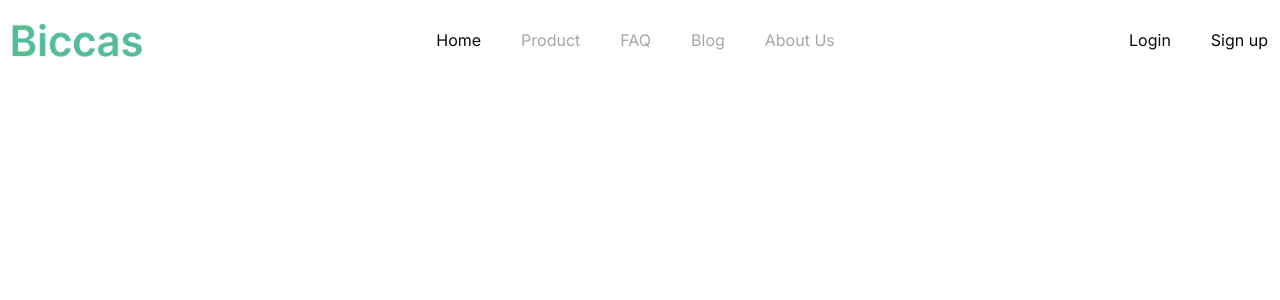
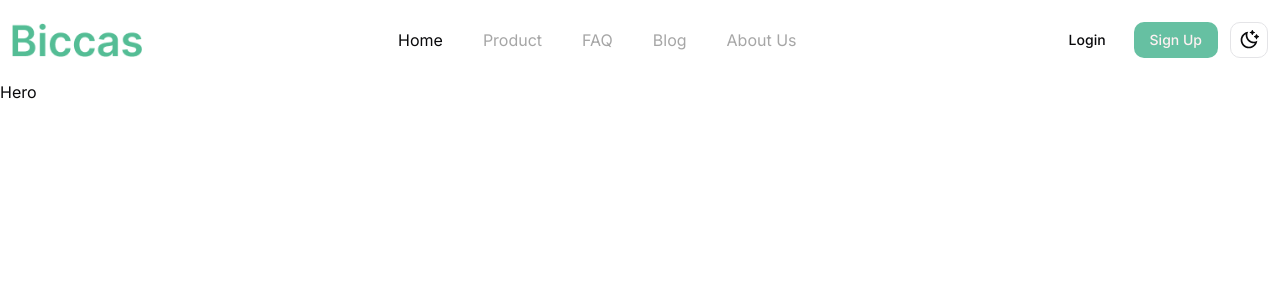
Before and after one commit to Eytch/landing-page, a Next.js app: page / in a window 1280 px wide. Shown: the top 300 px of the page. Built offline with nearby package versions, Linux system fonts and the light colour scheme.

Commit message:
added dark mode to navbar

```diff
--- a/app/globals.css
+++ b/app/globals.css
@@ -3,66 +3,51 @@
 @tailwind utilities;
 
 @layer base {
+  @layer base {
     :root {
       --background: 0 0% 100%;
-    --foreground: 0 0% 3.9%;
-
+      --foreground: 240 10% 3.9%;
       --card: 0 0% 100%;
-    --card-foreground: 0 0% 3.9%;
-
+      --card-foreground: 240 10% 3.9%;
       --popover: 0 0% 100%;
-    --popover-foreground: 0 0% 3.9%;
-
-    --primary: 0 0% 9%;
-    --primary-foreground: 0 0% 98%;
-
-    --secondary: 0 0% 96.1%;
-    --secondary-foreground: 0 0% 9%;
-
-    --muted: 0 0% 96.1%;
-    --muted-foreground: 0 0% 45.1%;
-
-    --accent: 0 0% 96.1%;
-    --accent-foreground: 0 0% 9%;
-
+      --popover-foreground: 240 10% 3.9%;
+      --primary: 160.4 41.4% 57.6%;
+      --primary-foreground: 355.7 100% 97.3%;
+      --secondary: 240 4.8% 95.9%;
+      --secondary-foreground: 240 5.9% 10%;
+      --muted: 240 4.8% 95.9%;
+      --muted-foreground: 240 3.8% 46.1%;
+      --accent: 240 4.8% 95.9%;
+      --accent-foreground: 240 5.9% 10%;
       --destructive: 0 84.2% 60.2%;
       --destructive-foreground: 0 0% 98%;
-
-    --border: 0 0% 89.8%;
-    --input: 0 0% 89.8%;
-    --ring: 0 0% 3.9%;
-
-    --radius: 0.5rem;
+      --border: 240 5.9% 90%;
+      --input: 240 5.9% 90%;
+      --ring: 142.1 76.2% 36.3%;
+      --radius: 0.75rem;
     }
 
     .dark {
-    --background: 0 0% 3.9%;
-    --foreground: 0 0% 98%;
-
-    --card: 0 0% 3.9%;
-    --card-foreground: 0 0% 98%;
-
-    --popover: 0 0% 3.9%;
-    --popover-foreground: 0 0% 98%;
-
-    --primary: 0 0% 98%;
-    --primary-foreground: 0 0% 9%;
-
-    --secondary: 0 0% 14.9%;
+      --background: 20 14.3% 4.1%;
+      --foreground: 0 0% 95%;
+      --card: 24 9.8% 10%;
+      --card-foreground: 0 0% 95%;
+      --popover: 0 0% 9%;
+      --popover-foreground: 0 0% 95%;
+      --primary: 142.1 70.6% 45.3%;
+      --primary-foreground: 144.9 80.4% 10%;
+      --secondary: 240 3.7% 15.9%;
       --secondary-foreground: 0 0% 98%;
-
-    --muted: 0 0% 14.9%;
-    --muted-foreground: 0 0% 63.9%;
-
-    --accent: 0 0% 14.9%;
+      --muted: 0 0% 15%;
+      --muted-foreground: 240 5% 64.9%;
+      --accent: 12 6.5% 15.1%;
       --accent-foreground: 0 0% 98%;
-
       --destructive: 0 62.8% 30.6%;
-    --destructive-foreground: 0 0% 98%;
-
-    --border: 0 0% 14.9%;
-    --input: 0 0% 14.9%;
-    --ring: 0 0% 83.1%;
+      --destructive-foreground: 0 85.7% 97.3%;
+      --border: 240 3.7% 15.9%;
+      --input: 240 3.7% 15.9%;
+      --ring: 142.4 71.8% 29.2%;
+    }
   }
 }
 
--- a/app/layout.js
+++ b/app/layout.js
@@ -1,4 +1,5 @@
 import { Inter } from "next/font/google";
+import { ThemeProvider } from "@/components/providers";
 import "./globals.css";
 import Navbar from "@/components/navbar";
 
@@ -13,9 +14,11 @@ export default function RootLayout({ children }) {
   return (
     <html lang="en">
       <body className={inter.className}>
-        <Navbar />
-        {children}
-        </body>
+        <ThemeProvider>
+          <Navbar />
+          {children}
+        </ThemeProvider>
+      </body>
     </html>
   );
 }
--- a/app/page.js
+++ b/app/page.js
@@ -1,9 +1,10 @@
 import Image from "next/image";
+import Hero from "@/components/hero";
 
 export default function Home() {
   return (
     <main className="">
-
+      <Hero />
     </main>
   );
 }
--- /dev/null
+++ b/components/hero.js
@@ -0,0 +1,7 @@
+import React from "react";
+
+function Hero() {
+  return <div>Hero</div>;
+}
+
+export default Hero;
--- a/components/navbar.js
+++ b/components/navbar.js
@@ -1,13 +1,34 @@
+"use client";
 import Link from "next/link";
 import React from "react";
 import Image from "next/image";
+import { Button } from "@/components/ui/button";
+import { useState, useEffect } from "react";
+import { useTheme } from "next-themes";
+import { MdOutlineLightMode } from "react-icons/md";
+import { RiMoonClearLine } from "react-icons/ri";
 
 export default function Navbar() {
+  const [mounted, setMounted] = useState(false);
+  const { theme, setTheme } = useTheme();
+
+  useEffect(() => {
+    setMounted(true);
+  }, []);
+
+  const toggleDarkMode = () => {
+    setTheme(theme === "dark" ? "light" : "dark");
+  };
+
+  if (!mounted) return null;
+
   return (
     <div className="w-full">
       <nav className="max-w-[1440px] h-[80px] m-auto flex flex-row gap-10 justify-between sm:px-3">
         <div className="logo flex items-center">
-          <Image src="/logo.png" alt="Biccas" width={130} height={200} />
+          <Link href="#">
+            <Image src="/logo.png" alt="Biccas" width={130} height={200} />
+          </Link>
         </div>
         <ul className="flex flex-row gap-10 items-center">
           <li>
@@ -34,12 +55,21 @@ export default function Navbar() {
             </Link>
           </li>
         </ul>
-        <ul className="flex flex-row gap-10 items-center">
+        <ul className="flex flex-row gap-3 items-center">
           <li>
-            <Link href="#">Login</Link>
+            <Button variant="ghost">Login</Button>
           </li>
           <li>
-            <Link href="#">Sign up</Link>
+            <Button>Sign Up</Button>
+          </li>
+          <li>
+            <Button variant="outline" className="px-2" onClick={toggleDarkMode}>
+              {theme === "dark" ? (
+                <MdOutlineLightMode fontSize={20} />
+              ) : (
+                <RiMoonClearLine fontSize={20} />
+              )}
+            </Button>
           </li>
         </ul>
       </nav>
--- /dev/null
+++ b/components/providers.jsx
@@ -0,0 +1,10 @@
+"use client";
+import { ThemeProvider as NextThemesProvider } from "next-themes";
+
+export function ThemeProvider({ children }) {
+  return (
+    <NextThemesProvider attribute="class" defaultTheme="light" enableSystem>
+      {children}
+    </NextThemesProvider>
+  );
+}
--- /dev/null
+++ b/components/ui/button.jsx
@@ -0,0 +1,50 @@
+import * as React from "react";
+import { Slot } from "@radix-ui/react-slot";
+import { cva } from "class-variance-authority";
+
+import { cn } from "@/lib/utils";
+
+const buttonVariants = cva(
+  "inline-flex items-center justify-center whitespace-nowrap rounded-md text-sm font-medium transition-colors focus-visible:outline-none focus-visible:ring-1 focus-visible:ring-ring disabled:pointer-events-none disabled:opacity-50",
+  {
+    variants: {
+      variant: {
+        default: "bg-primary text-primary-foreground hover:bg-primary/90",
+        destructive:
+          "bg-destructive text-destructive-foreground hover:bg-destructive/90",
+        outline:
+          "border border-input bg-background hover:bg-accent hover:text-accent-foreground",
+        secondary:
+          "bg-secondary text-secondary-foreground hover:bg-secondary/80",
+        ghost: "hover:bg-accent hover:text-accent-foreground",
+        link: "text-primary underline-offset-4 hover:underline",
+      },
+      size: {
+        default: "h-9 px-4 py-2",
+        sm: "h-8 rounded-md px-3 text-xs",
+        lg: "h-10 rounded-md px-8",
+        icon: "h-9 w-9",
+      },
+    },
+    defaultVariants: {
+      variant: "default",
+      size: "default",
+    },
+  }
+);
+
+const Button = React.forwardRef(
+  ({ className, variant, size, asChild = false, ...props }, ref) => {
+    const Comp = asChild ? Slot : "button";
+    return (
+      <Comp
+        className={cn(buttonVariants({ variant, size, className }))}
+        ref={ref}
+        {...props}
+      />
+    );
+  }
+);
+Button.displayName = "Button";
+
+export { Button, buttonVariants };
--- a/package.json
+++ b/package.json
@@ -10,11 +10,14 @@
   },
   "dependencies": {
     "@radix-ui/react-icons": "^1.3.0",
+    "@radix-ui/react-slot": "^1.0.2",
     "class-variance-authority": "^0.7.0",
     "clsx": "^2.1.0",
     "next": "14.1.0",
+    "next-themes": "^0.2.1",
     "react": "^18",
     "react-dom": "^18",
+    "react-icons": "^5.0.1",
     "tailwind-merge": "^2.2.1",
     "tailwindcss-animate": "^1.0.7"
   },
```
Also changed, not shown: 1 other file (tests, documents, lock files or other folders). Lines whose indentation alone changed are shown as unchanged.
